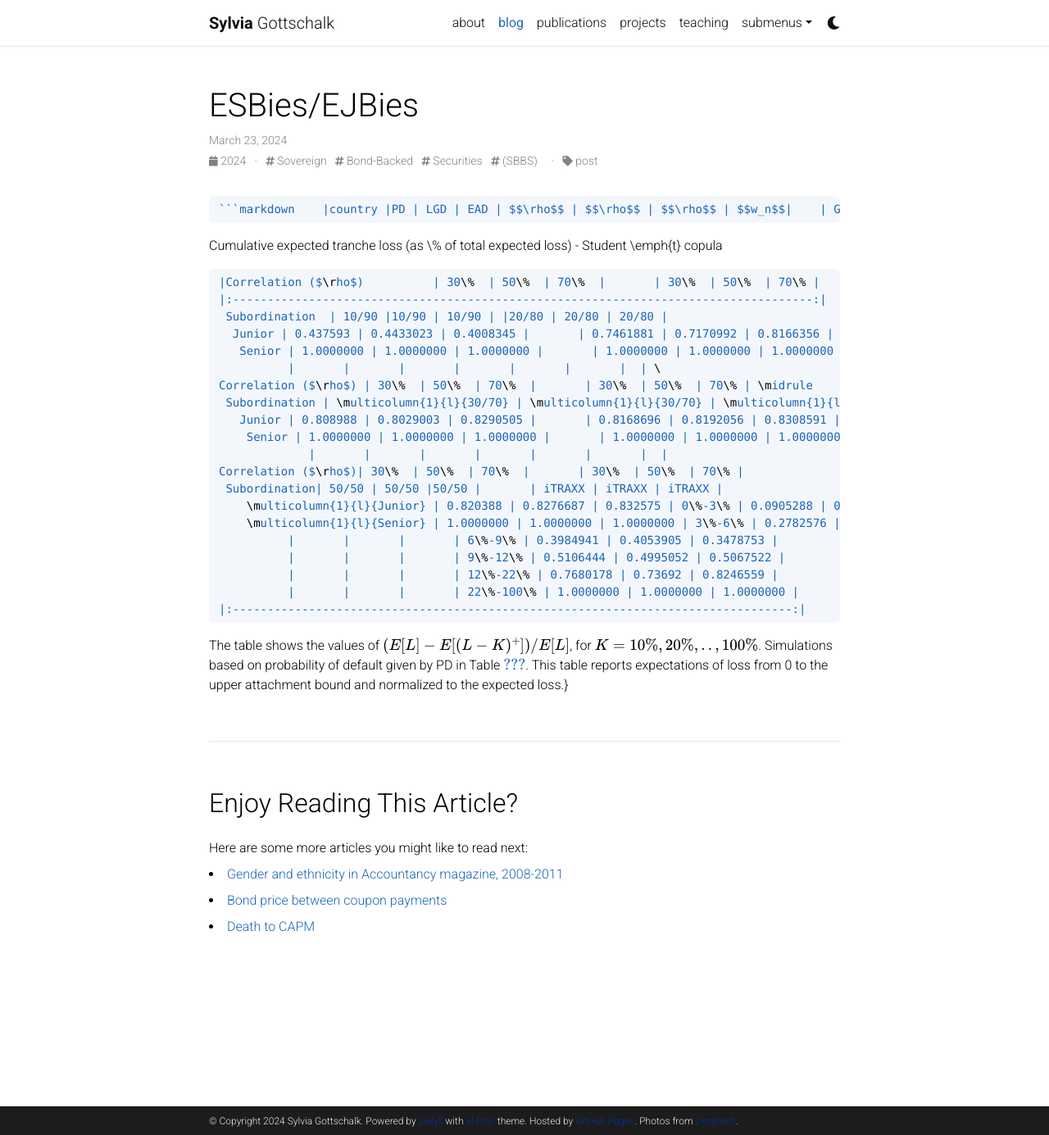
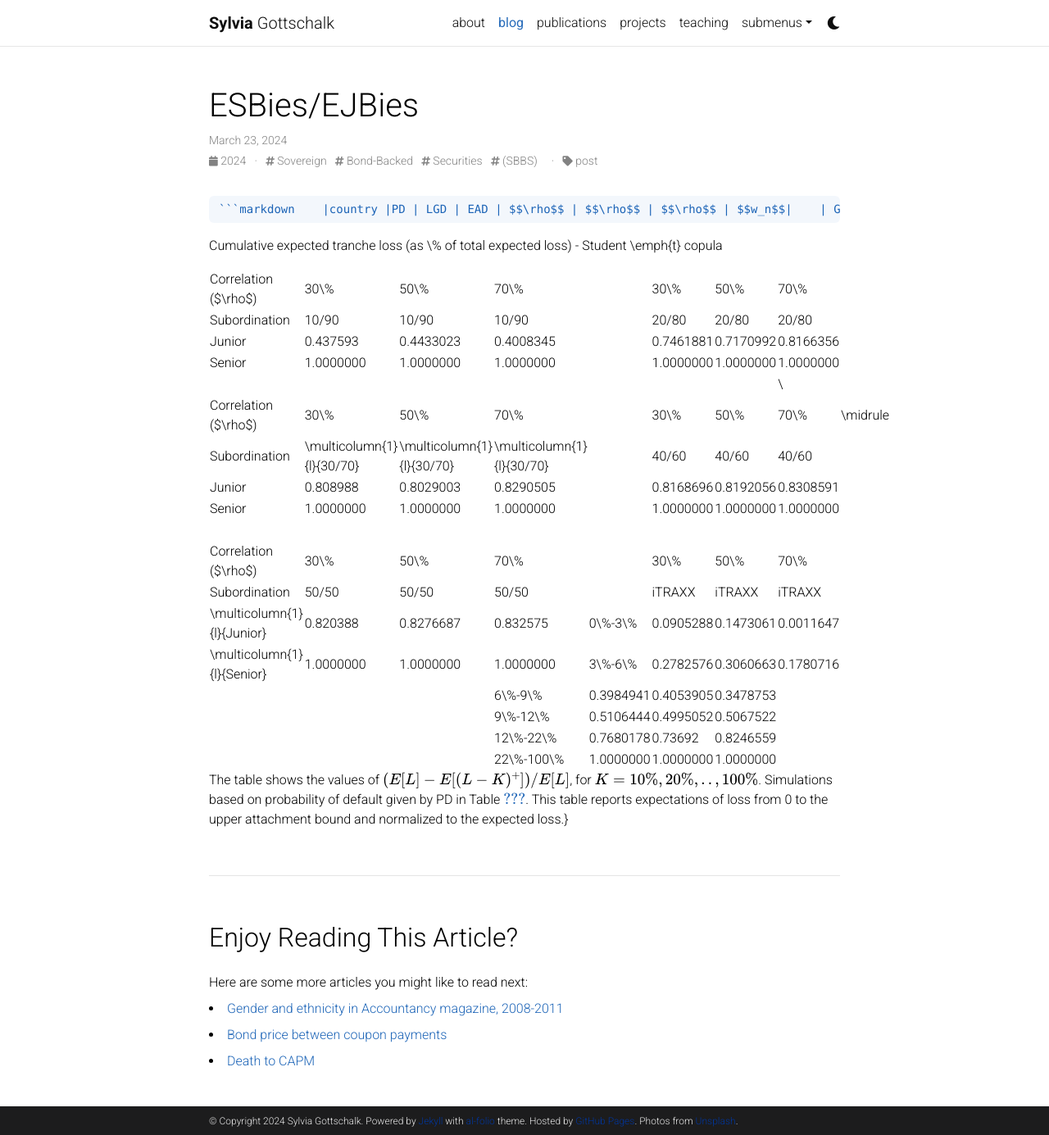
Before and after one commit to sdgottschalk/sgottschalk.io, a Jekyll site: the page built from _posts/2024-03-23-securitisation.md, in a window 1280 px wide and 1385 px high. Shown: the whole window at 82% size. Built offline with Jekyll 4.4.1, drawn with Linux system fonts in a browser that asks for light colours; comment, search, counter and statistics services are not loaded; a style sheet for code colours, icons or effects is not loaded.

Commit message:
Update 2024-03-23-securitisation.md

````diff
--- a/_posts/2024-03-23-securitisation.md
+++ b/_posts/2024-03-23-securitisation.md
@@ -35,9 +35,7 @@ Source: Author's own based on Brunnermeier(2017) Table 1. PD: probability of def
 
 Cumulative expected tranche loss (as \% of total expected loss) - Student \emph{t} copula
 
-```markdown
 |Correlation ($\rho$)          | 30\%  | 50\%  | 70\%  |       | 30\%  | 50\%  | 70\% |
-|:------------------------------------------------------------------------------------:|
  Subordination  | 10/90 |10/90 | 10/90 | |20/80 | 20/80 | 20/80 |
   Junior | 0.437593 | 0.4433023 | 0.4008345 |       | 0.7461881 | 0.7170992 | 0.8166356 |
    Senior | 1.0000000 | 1.0000000 | 1.0000000 |       | 1.0000000 | 1.0000000 | 1.0000000 |
@@ -55,6 +53,5 @@ Correlation ($\rho$)| 30\%  | 50\%  | 70\%  |       | 30\%  | 50\%  | 70\% |
           |       |       |       | 9\%-12\% | 0.5106444 | 0.4995052 | 0.5067522 |
           |       |       |       | 12\%-22\% | 0.7680178 | 0.73692 | 0.8246559 |
           |       |       |       | 22\%-100\% | 1.0000000 | 1.0000000 | 1.0000000 |
-|:---------------------------------------------------------------------------------:|
-```
+
 The table shows the values of $$(E[L]-E[(L-K)^{+}])/E[L]$$, for $$K= 10\%, 20\%,..,100\%$$. Simulations based on probability of default given by PD in Table \ref{tab:sims}. This table reports expectations of loss from 0 to the upper attachment bound and normalized to the expected loss.}
````
